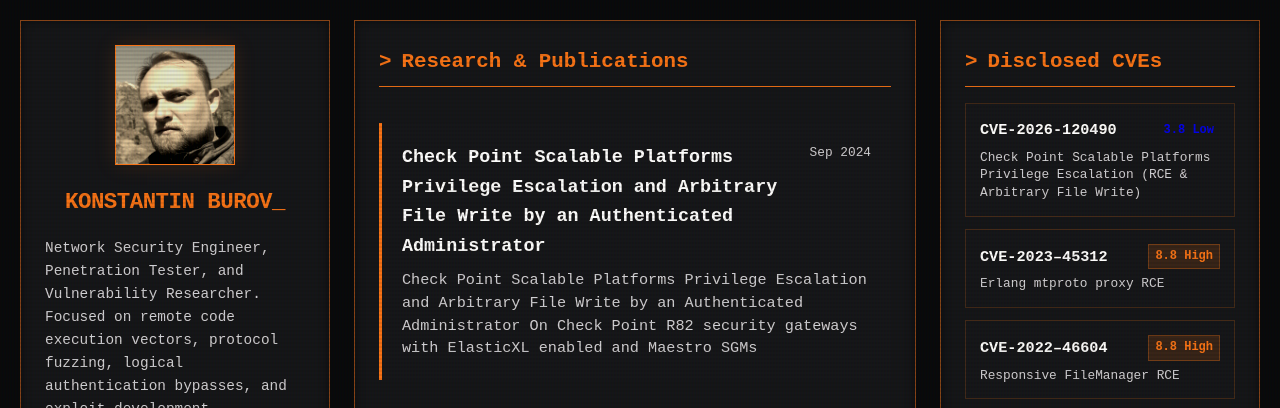
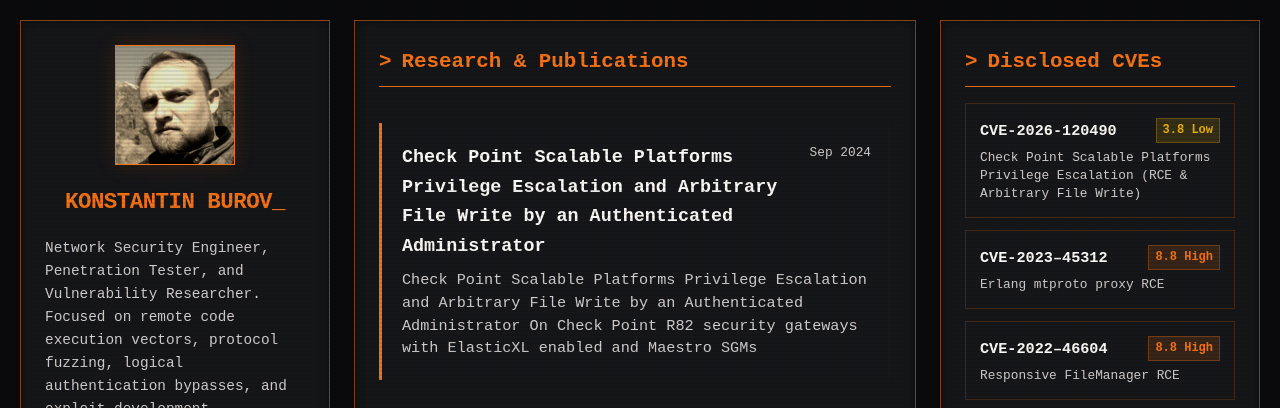
Before and after one commit to sadshade/sadshade.github.io, a plain HTML site: page index.html in a window 1280 px wide. Shown: the top 408 px of the page. Drawn offline with Linux system fonts and the light colour scheme.

Commit message:
Update index.html

```diff
--- a/index.html
+++ b/index.html
@@ -534,7 +534,7 @@
                 <a href="https://nvd.nist.gov/vuln/detail/CVE-2026-120490" target="_blank" class="cve-card">
                     <div class="cve-meta">
                         <span class="cve-id">CVE-2026-120490</span>
-                        <span class="cve-score score-low">3.8 Low</span>
+                        <span class="cve-score score-medium">3.8 Low</span>
                     </div>
                     <p class="cve-desc">
                         Check Point Scalable Platforms Privilege Escalation (RCE & Arbitrary File Write)
```
